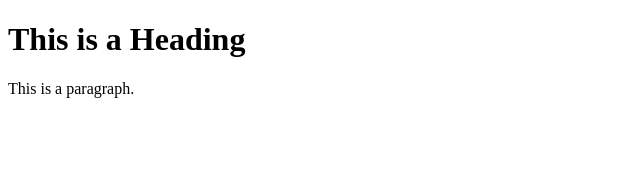
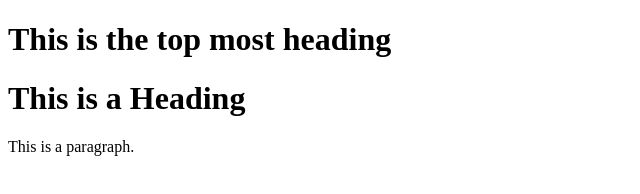
Before and after one commit to jingyuan8897/learning-git, a plain HTML site: page index.html in a window 1280 px wide. Shown: the whole page, without its empty margins (0-640 px from the left). Drawn offline with Linux system fonts and the light colour scheme.

Commit message:
Update index.html

```diff
--- a/index.html
+++ b/index.html
@@ -4,6 +4,7 @@
 <title>Page Title</title>
 </head>
 <body>
+   <h1>This is the top most heading</h1>
    <h1>This is a Heading</h1>
   <p>This is a paragraph.</p>
 </body>
```
